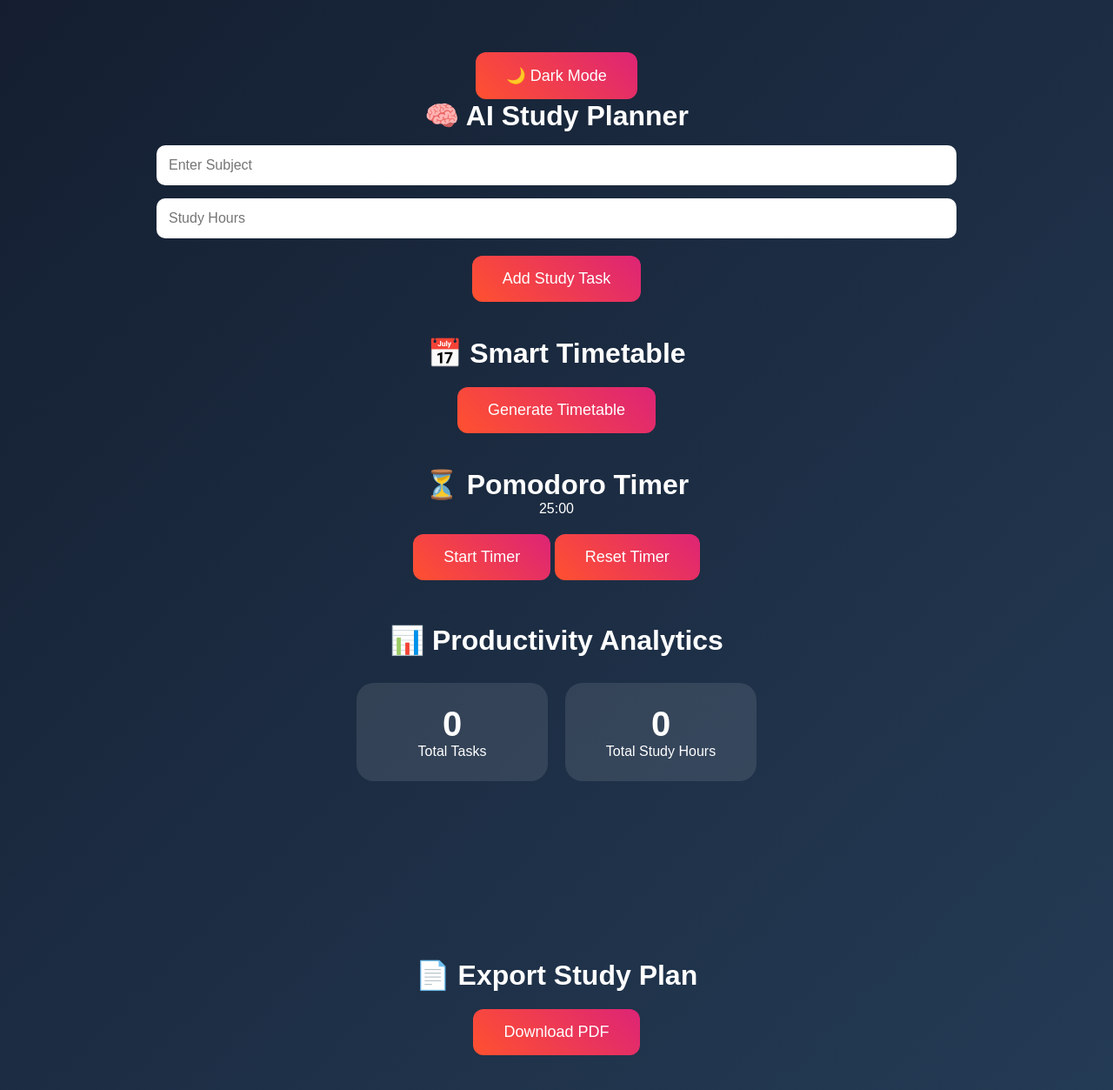
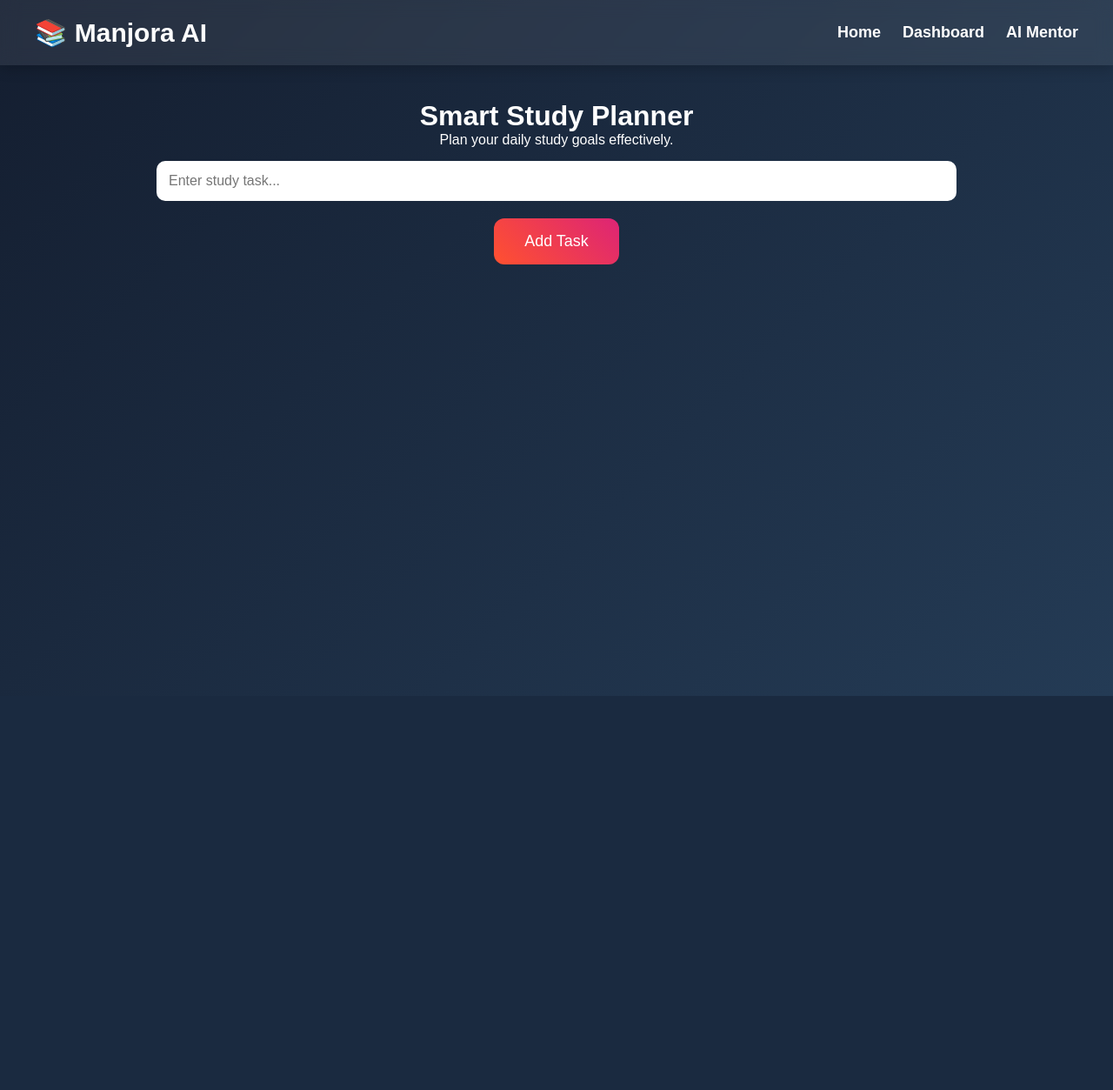
Before and after one commit to manjoraai-hub/ManjoraAI, a Flask app: page /planner in a window 1280 px wide. Shown: the whole page at 87% size. After the commit the page ends 800 px from the top, so only its background shows below. Run offline with Flask 3, Linux system fonts and the light colour scheme; a map, chart or similar area stays blank.

Commit message:
smart study planner

```diff
--- a/static/style.css
+++ b/static/style.css
@@ -622,3 +622,35 @@ button:hover{
 
     margin-top:20px;
 }
+/* =========================
+   PLANNER
+========================= */
+
+#taskList{
+
+    margin-top:30px;
+}
+
+.planner-task{
+
+    background:rgba(255,255,255,0.1);
+
+    padding:18px;
+
+    margin-top:15px;
+
+    border-radius:15px;
+
+    font-size:20px;
+
+    transition:0.3s;
+
+    animation:fadeIn 0.5s ease;
+}
+
+.planner-task:hover{
+
+    transform:scale(1.02);
+
+    background:rgba(255,255,255,0.2);
+}
--- a/templates/planner.html
+++ b/templates/planner.html
@@ -1,128 +1,93 @@
 <!DOCTYPE html>
-<html>
+<html lang="en">
 
 <head>
 
-<title>AI Study Planner</title>
+    <meta charset="UTF-8">
 
-<link rel="stylesheet"
-href="{{ url_for('static', filename='style.css') }}">
+    <meta name="viewport"
+        content="width=device-width, initial-scale=1.0">
 
-<script src="https://cdn.jsdelivr.net/npm/chart.js"></script>
+    <title>Study Planner - Manjora AI</title>
+
+    <link rel="stylesheet"
+        href="{{ url_for('static', filename='style.css') }}">
 
 </head>
 
-<body id="body">
+<body>
 
-<div class="container">
+    <nav class="navbar">
 
-<button onclick="toggleDarkMode()" id="darkBtn">
+        <h2>📚 Manjora AI</h2>
 
-🌙 Dark Mode
+        <div>
 
-</button>
+            <a href="/">Home</a>
 
-<h1>🧠 AI Study Planner</h1>
+            <a href="/dashboard">Dashboard</a>
 
-<input
-type="text"
-id="subject"
-placeholder="Enter Subject">
+            <a href="/chatbot">AI Mentor</a>
 
-<input
-type="number"
-id="hours"
-placeholder="Study Hours">
+        </div>
 
-<button onclick="addStudyTask()">
+    </nav>
 
-    Add Study Task
+    <div class="container">
 
-</button>
+        <h1>
 
-<ul id="studyList"></ul>
+            Smart Study Planner
 
-<h1 style="margin-top:40px;">
-    📅 Smart Timetable
-</h1>
+        </h1>
 
-<button onclick="generateTimetable()">
+        <p>
 
-    Generate Timetable
+            Plan your daily study goals effectively.
 
-</button>
+        </p>
 
-<div id="timetable"></div>
+        <input
+            type="text"
+            id="taskInput"
+            placeholder="Enter study task...">
 
-<h1 style="margin-top:40px;">
-    ⏳ Pomodoro Timer
-</h1>
+        <button onclick="addTask()">
 
-<div id="timer">
+            Add Task
 
-    25:00
+        </button>
 
-</div>
+        <div id="taskList">
 
-<button onclick="startTimer()">
-
-    Start Timer
-
-</button>
-
-<button onclick="resetTimer()">
-
-    Reset Timer
-
-</button>
-
-<h1 style="margin-top:50px;">
-    📊 Productivity Analytics
-</h1>
-
-<div class="analytics">
-
-    <div class="analytics-card">
-
-        <h2 id="totalTasks">
-            0
-        </h2>
-
-        <p>Total Tasks</p>
+        </div>
 
     </div>
 
-    <div class="analytics-card">
+    <script>
 
-        <h2 id="totalHours">
-            0
-        </h2>
+        function addTask(){
 
-        <p>Total Study Hours</p>
+            let input =
+                document.getElementById("taskInput");
 
-    </div>
+            let task = input.value;
 
-</div>
+            if(task.trim() === "") return;
 
-<canvas id="studyChart"></canvas>
+            let taskList =
+                document.getElementById("taskList");
 
-<h1 style="margin-top:50px;">
-    📄 Export Study Plan
-</h1>
+            taskList.innerHTML +=
+                `<div class="planner-task">
+                    ✅ ${task}
+                </div>`;
 
-<a href="/download_pdf">
+            input.value = "";
+        }
 
-<button>
-
-    Download PDF
-
-</button>
-
-</a>
-
-</div>
-
-<script src="{{ url_for('static', filename='script.js') }}"></script>
+    </script>
 
 </body>
+
 </html>
```
